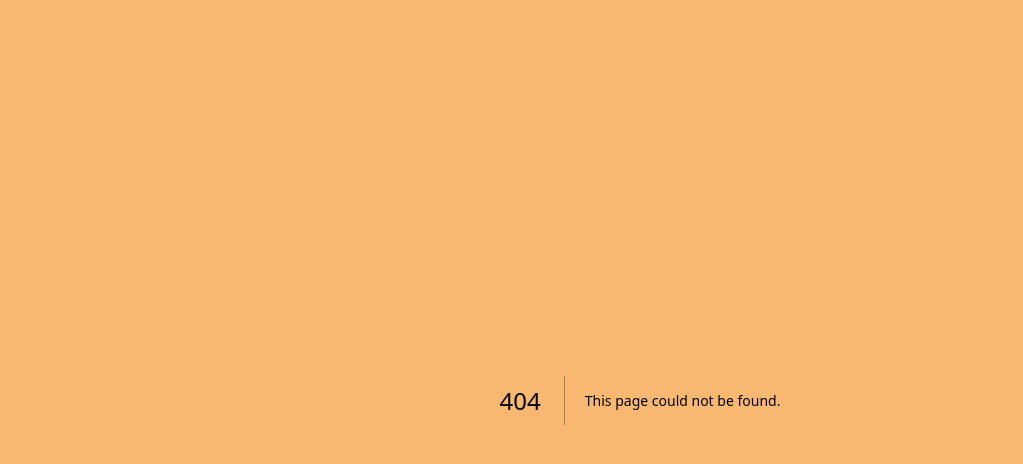
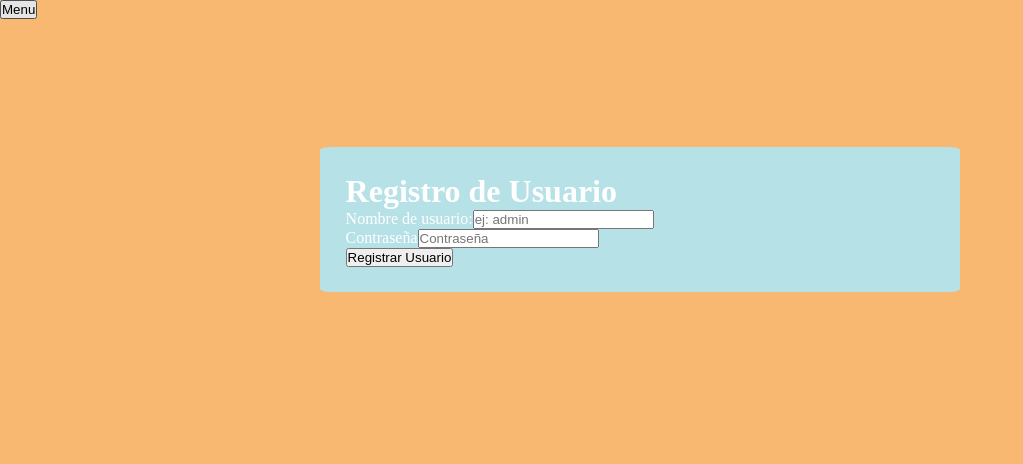
Before and after one commit to Lverise/eva_04, a Next.js app: page /RegistroUsuario in a window 1280 px wide. Before the commit this address had no page. Shown: the top 464 px of the page, without its empty margins (0-1023 px from the left). Built offline with nearby package versions, Linux system fonts and the light colour scheme.

Commit message:
Registro de usuarios y login
Se implementa un login y un registro de nuevos usuarios

```diff
--- a/src/Firebase/Promesas.tsx
+++ b/src/Firebase/Promesas.tsx
@@ -1,6 +1,7 @@
 import { Jugador } from "@/interfaces/iJugador";
-import { addDoc, collection, doc, getDoc, getDocs, updateDoc } from "firebase/firestore";
+import { addDoc, collection, deleteDoc, doc, getDoc, getDocs, query, updateDoc, where } from "firebase/firestore";
 import { db } from "./Firebase";
+import { Usuario } from "@/interfaces/iUsuario";
 
 
 export const registrarJugador = async(jugador:Jugador)=>{
@@ -50,3 +51,28 @@ export const obtenerJugadores = async()=>{
         const ref = doc(db,"jugadores",p.key!);
         await updateDoc(ref,{...p})
     }
+
+    export const eliminarJugador = async (key: string) => {
+        const ref = doc(db, "jugadores", key);
+        try {
+            await deleteDoc(ref);
+            console.log("Jugador eliminado con éxito");
+        } catch (error) {
+            console.error("Error al eliminar el jugador: ", error);
+        }
+    };
+
+    export const registrarUsuario = async(usuario:Usuario)=>{
+        const docRef = await addDoc(collection(db, "usuarios"), usuario);
+    }
+
+    export const verificarCredenciales = async (usuario: string, contraseña: string) => {
+    const q = query(
+        collection(db, 'usuarios'),
+        where('usuario', '==', usuario),
+        where('contraseña', '==', contraseña)
+    );
+
+    const querySnapshot = await getDocs(q);
+    return !querySnapshot.empty;
+    };
--- /dev/null
+++ b/src/interfaces/iUsuario.tsx
@@ -0,0 +1,4 @@
+export interface Usuario{
+    usuario:string,
+    contraseña:string
+}
--- /dev/null
+++ b/src/pages/RegistroUsuario.tsx
@@ -0,0 +1,68 @@
+import { Usuario } from '@/interfaces/iUsuario';
+import Link from 'next/link';
+import React, { useState } from 'react';
+import { Button, Form } from 'react-bootstrap';
+import { registrarUsuario } from '@/Firebase/Promesas';
+import styles from '../styles/registro.module.css';
+
+const initialState: Usuario = {
+  usuario: "",
+  contraseña: ""
+};
+
+export const RegistroUsuario = () => {
+  const [usuario, setUsuario] = useState<Usuario>(initialState);
+
+  const handleUsuario = (name: string, value: string) => {
+    setUsuario({ ...usuario, [name]: value });
+  };
+
+  const handleSubmit = async (e: React.FormEvent<HTMLFormElement>) => {
+    e.preventDefault();
+
+    try {
+      await registrarUsuario(usuario);
+      alert("Usuario registrado con éxito");
+      setUsuario(initialState);
+    } catch (e) {
+      console.error(e);
+      alert("Ocurrió un error");
+    }
+  };
+
+  return (
+    <>
+      <Link href="/Menu"><Button>Menu</Button></Link>
+      <div className={styles.divLogin}>
+        <Form onSubmit={handleSubmit}>
+          <h1>Registro de Usuario</h1>
+          <Form.Group className="mb-3" controlId="username">
+            <Form.Label>Nombre de usuario:</Form.Label>
+            <Form.Control
+              type="text"
+              placeholder="ej: admin"
+              name="usuario"
+              value={usuario.usuario}
+              onChange={(e) => handleUsuario(e.currentTarget.name, e.currentTarget.value)}
+            />
+          </Form.Group>
+          <Form.Group className="mb-3" controlId="password">
+            <Form.Label>Contraseña</Form.Label>
+            <Form.Control
+              type="password"
+              placeholder="Contraseña"
+              name="contraseña"
+              value={usuario.contraseña}
+              onChange={(e) => handleUsuario(e.currentTarget.name, e.currentTarget.value)}
+            />
+          </Form.Group>
+          <Button variant="primary" type="submit">
+            Registrar Usuario
+          </Button>
+        </Form>
+      </div>
+    </>
+  );
+};
+
+export default RegistroUsuario;
--- a/src/styles/registro.module.css
+++ b/src/styles/registro.module.css
@@ -64,3 +64,13 @@
 .linkMenu{
     text-decoration: none;
 }
+
+.divLogin{
+    width: 50%;
+    align-items: center;
+    margin: auto;
+    margin-top: 10%;
+    padding: 2%;
+    background-color: #B6E1E7;
+    border-radius: 2%;
+}
```
Also changed, not shown: src/pages/Actualizar.tsx (+1 -7 lines), src/pages/Tabla.tsx (+66 -30 lines), src/pages/index.tsx (+28 -9 lines).
